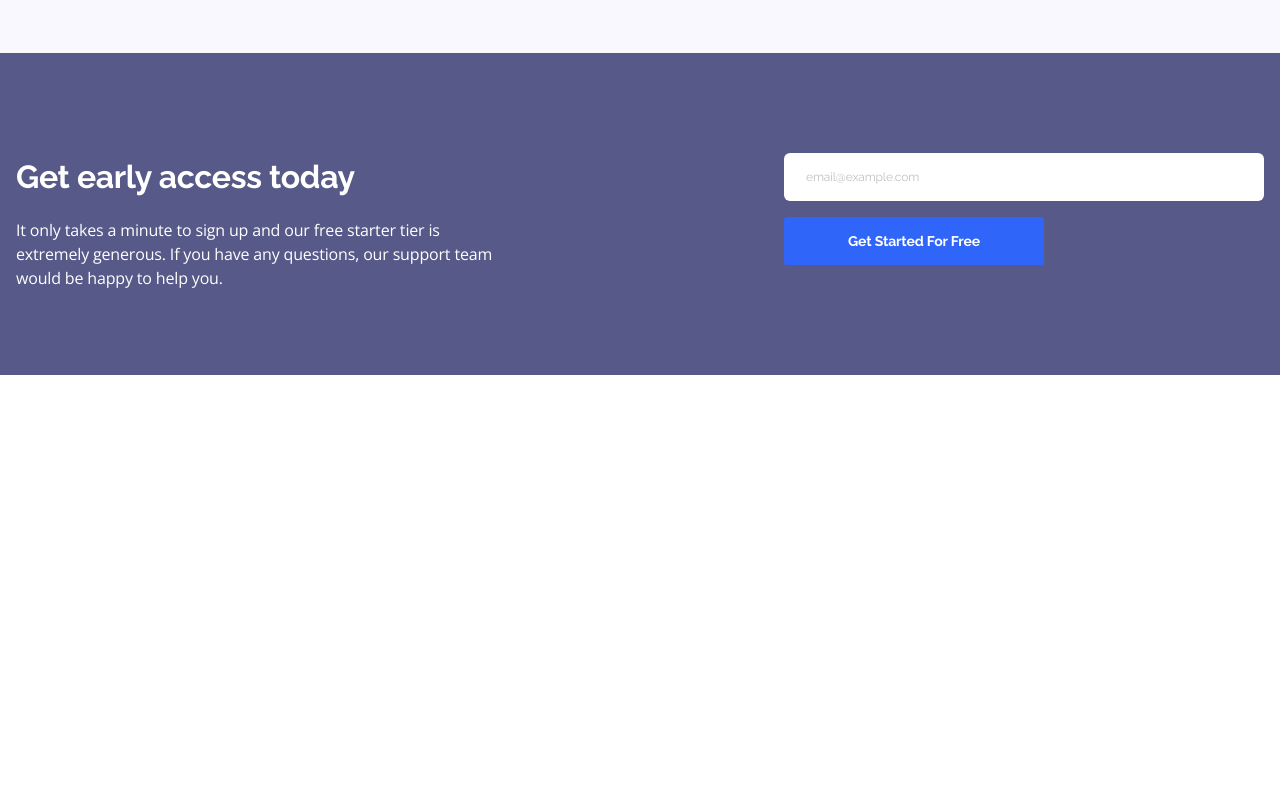
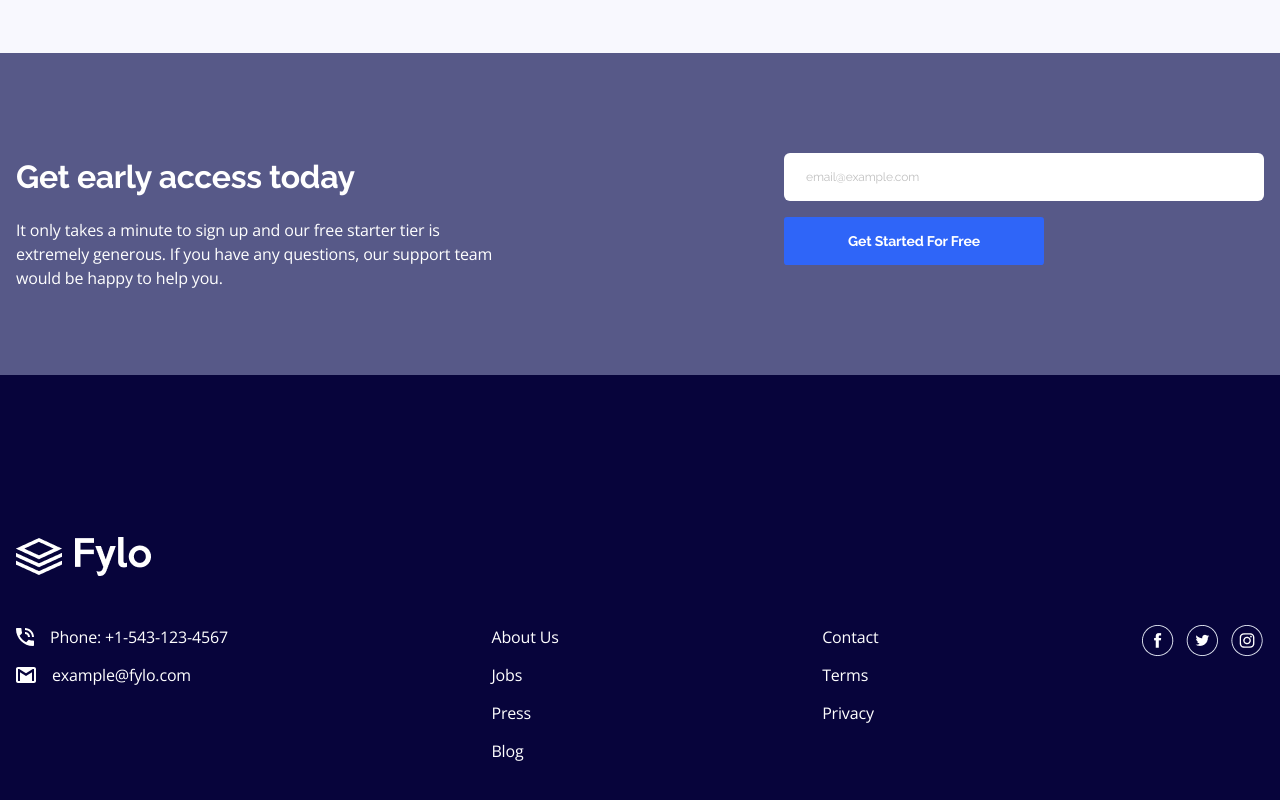
Before and after one commit to GustavoGigacz/frontend-challenge5, a Next.js app: page / in a window 1280 px wide. Shown: the part 1548-2348 px from the top of the page. Before the commit the page ends 1923 px from the top, so only its background shows below. Built offline with nearby package versions, Linux system fonts and the light colour scheme.

Commit message:
add Footer

```diff
--- /dev/null
+++ b/components/shared/Footer.tsx
@@ -0,0 +1,134 @@
+import styled from "styled-components";
+import Image from "next/image";
+import FooterIcon from "@/public/FooterIcon.png";
+import FooterIcon2 from "@/public/FooterIcon2.png";
+import PhoneIcon from "../icons/PhoneIcon";
+import MailIcon from "../icons/MailIcon";
+import FacebookImage from "@/public/FacebookImage.png";
+import TwitterImage from "@/public/TwitterImage.png";
+import InstagramIcon from "@/public/InstagramIcon.png";
+
+const Footer = (): JSX.Element => {
+  return (
+    <>
+      <Section>
+        <Container>
+          <IconContainer>
+            <Image src={FooterIcon} alt={""} />
+            <Image src={FooterIcon2} alt={""} />
+          </IconContainer>
+          <ListContainer>
+            <ListContent>
+              <List>
+                <PhoneIcon />
+                <p>Phone: +1-543-123-4567</p>
+              </List>
+              <List>
+                <MailIcon /> example@fylo.com
+              </List>
+            </ListContent>
+            <ListContent>
+              <List>About Us</List>
+              <List>Jobs</List>
+              <List>Press</List>
+              <List>Blog</List>
+            </ListContent>
+            <ListContent>
+              <List>Contact</List>
+              <List>Terms</List>
+              <List>Privacy</List>
+            </ListContent>
+            <IconContent>
+              <List>
+                <div>
+                  <Image src={FacebookImage} alt={""} />
+                </div>
+              </List>
+              <List>
+                <div>
+                  {" "}
+                  <Image src={TwitterImage} alt={""} />
+                </div>
+              </List>
+              <List>
+                <div>
+                  <Image src={InstagramIcon} alt={""} />
+                </div>
+              </List>
+            </IconContent>
+          </ListContainer>
+        </Container>
+      </Section>
+    </>
+  );
+};
+
+const Section = styled.footer`
+  width: 100%;
+  background-color: #07043b;
+`;
+
+const Container = styled.div`
+  max-width: 1280px;
+  padding: 0 16px;
+  margin: 0 auto;
+`;
+
+const IconContainer = styled.div`
+  display: flex;
+  align-items: center;
+  gap: 13px;
+  padding-top: 162px;
+  padding-bottom: 42px;
+
+  @media (max-width: 640px) {
+    padding-top: 65px;
+    padding-bottom: 32px;
+  }
+`;
+
+const ListContainer = styled.div`
+  display: flex;
+  justify-content: space-between;
+  @media (max-width: 640px) {
+    flex-direction: column;
+  }
+`;
+
+const ListContent = styled.ul`
+  display: flex;
+  flex-direction: column;
+
+  padding-bottom: 86px;
+
+  @media (max-width: 640px) {
+    padding-bottom: 32px;
+  }
+`;
+
+const List = styled.li`
+  display: flex;
+
+  font-family: "Open Sans";
+  font-style: normal;
+  font-weight: 400;
+  font-size: 16px;
+  line-height: 24px;
+  color: #ffffff;
+  gap: 16px;
+  align-items: center;
+  padding: 7px 0;
+`;
+
+const IconContent = styled.div`
+  display: flex;
+  flex-direction: row;
+  gap: 11px;
+  align-items: flex-start;
+
+  @media (max-width: 640px) {
+    justify-content: center;
+  }
+`;
+
+export default Footer;
--- a/pages/_app.tsx
+++ b/pages/_app.tsx
@@ -1,6 +1,7 @@
 import type { AppProps } from "next/app";
 import GlobalStyle from "@/styles/global";
 import Navbar from "@/components/shared/Navbar";
+import Footer from "@/components/shared/Footer";
 
 export default function App({ Component, pageProps }: AppProps) {
   return (
@@ -8,6 +9,7 @@ export default function App({ Component, pageProps }: AppProps) {
       <GlobalStyle />
       <Navbar />
       <Component {...pageProps} />
+      <Footer />
     </>
   );
 }
```
